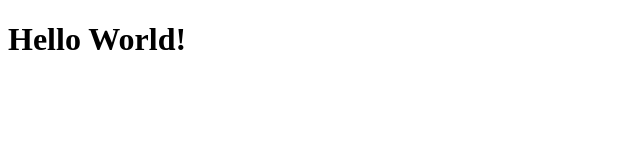
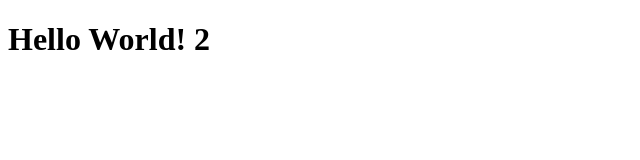
Before and after one commit to IAbaquita/css1, a plain HTML site: page index.html in a window 1280 px wide. Shown: the full height of the page, 0-640 px from the left. Drawn offline with Linux system fonts and the light colour scheme.

Commit message:
updated index.html

```diff
--- a/index.html
+++ b/index.html
@@ -7,6 +7,6 @@
         <title>Hello World!</title>
     </head>
     <body>
-        <h1>Hello World!</h1>
+        <h1>Hello World! 2</h1>
     </body>
 </html>
```
